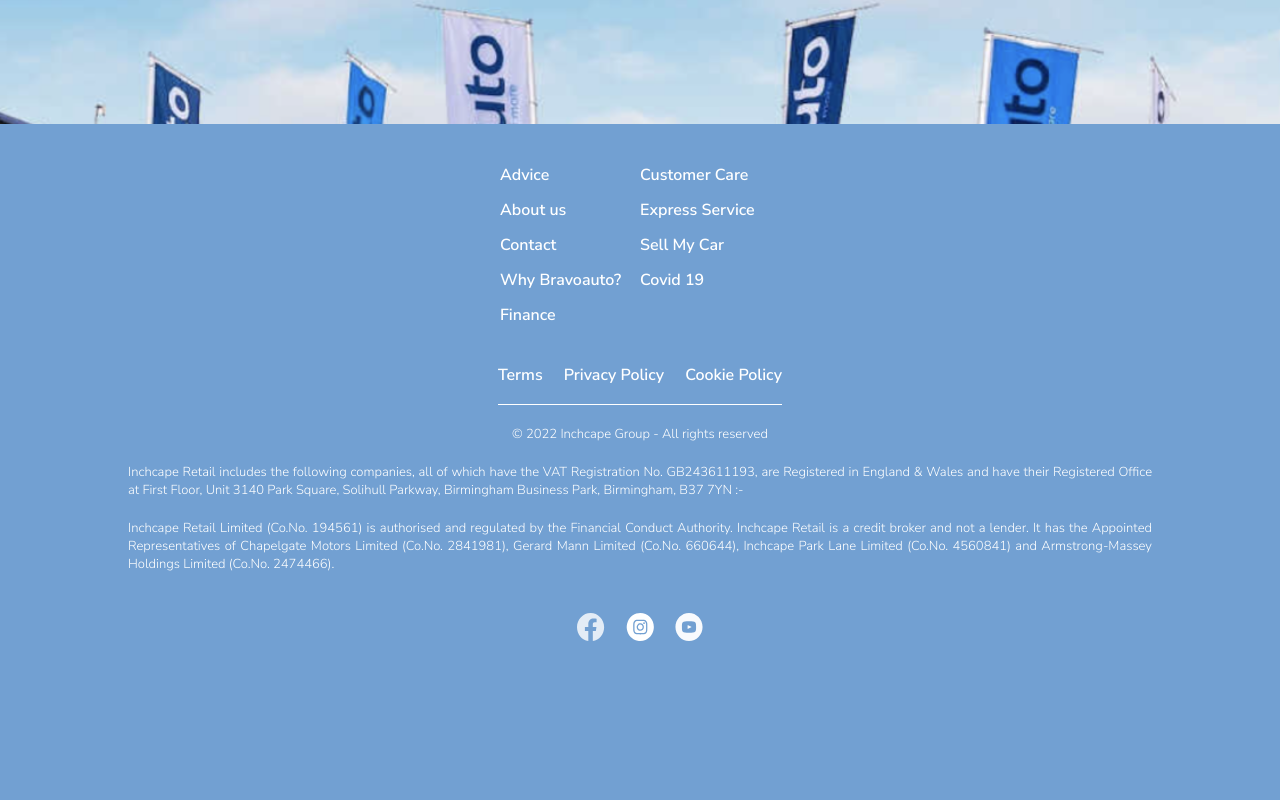
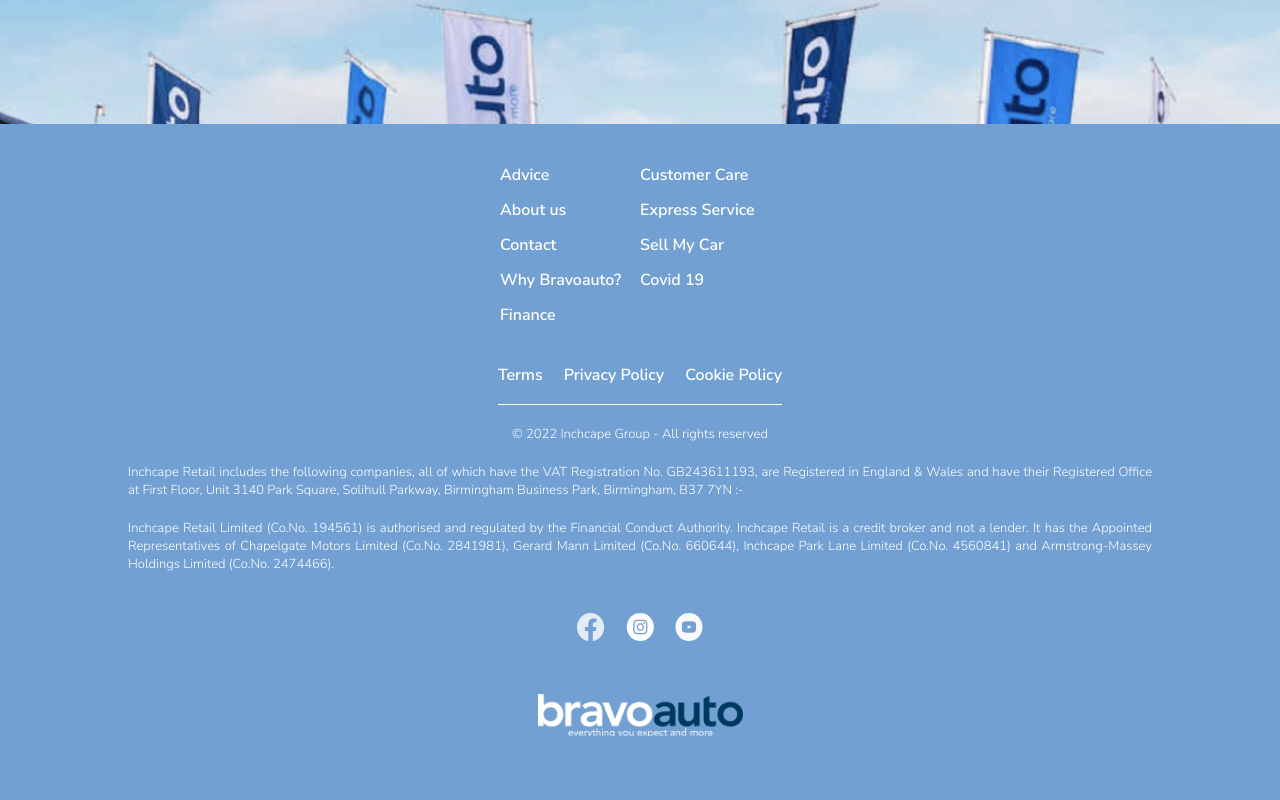
Before and after one commit to joalexgo10/bravo_auto, a React (Create React App) app: page / in a window 1280 px wide. Shown: the part 2880-3680 px from the top of the page. Built offline with nearby package versions, Linux system fonts and the light colour scheme.

Commit message:
se agregan imagenes al footer

```diff
--- a/src/components/Footer.js
+++ b/src/components/Footer.js
@@ -3,6 +3,7 @@
 import fb from '../assets/logos/fb.svg'
 import ig from '../assets/logos/ig.svg'
 import yt from '../assets/logos/yt.svg'
+import logoFooter from '../assets/logos/logo-footer.svg'
 
 
 
@@ -48,6 +49,11 @@
                     <img src={yt} alt="" />
                 </span>
             </div>
+            <div className='footer-logo'>
+                <img src={logoFooter} alt="" />
+
+            </div>
+
             </div>
         </div>
 
--- a/src/css/Footer.css
+++ b/src/css/Footer.css
@@ -2,10 +2,11 @@
     display: flex;
     flex-direction: column;
     width: 100%;
-    height: 850px;
+    height: 800px;
     background-color:rgba(114, 160, 210, 1);
     position: relative;
     top: 850px;
+    max-height: 800px;
 }
 
 .principal-grid{
@@ -67,3 +68,14 @@
 
 
 }
+
+.footer-logo img{
+   display: flex;
+   position: relative;
+   width: 205px;
+   height: 42px;
+   margin: 50px auto;
+   padding: 40px auto;
+
+
+}
```
